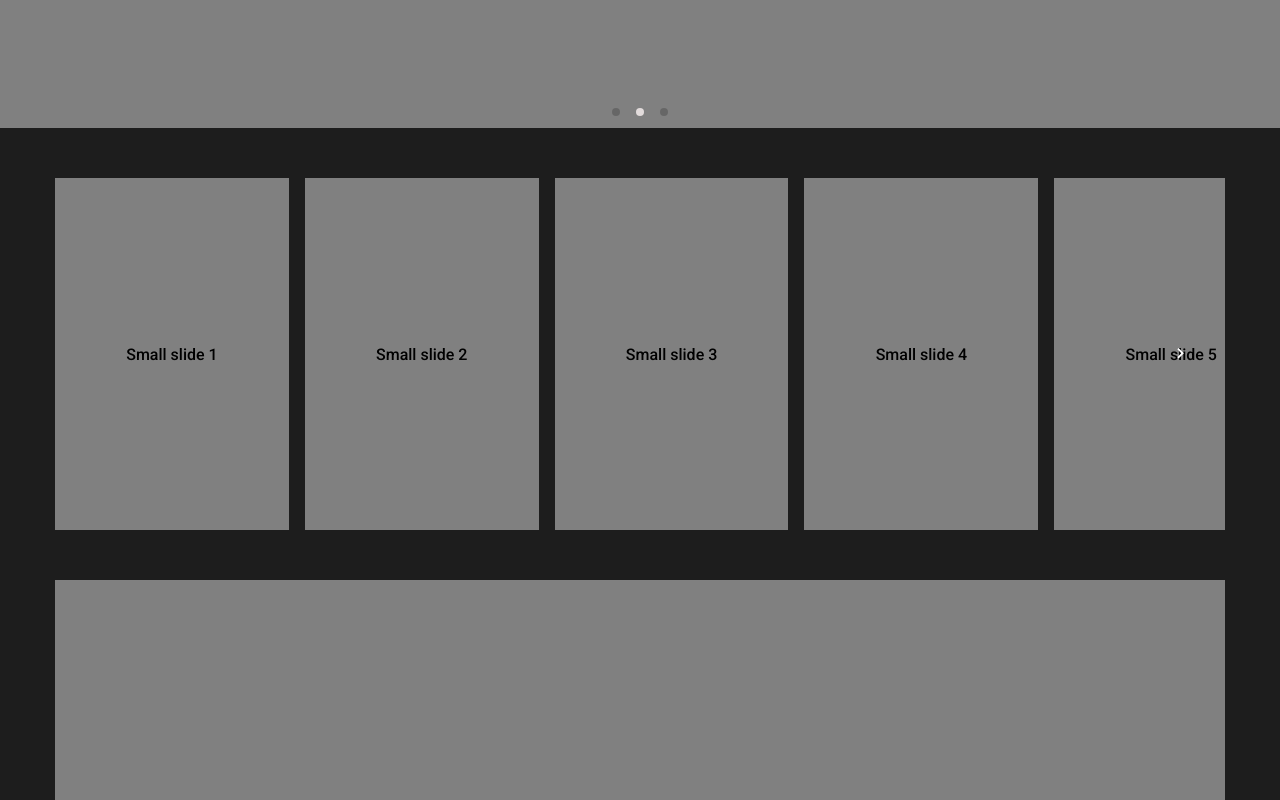
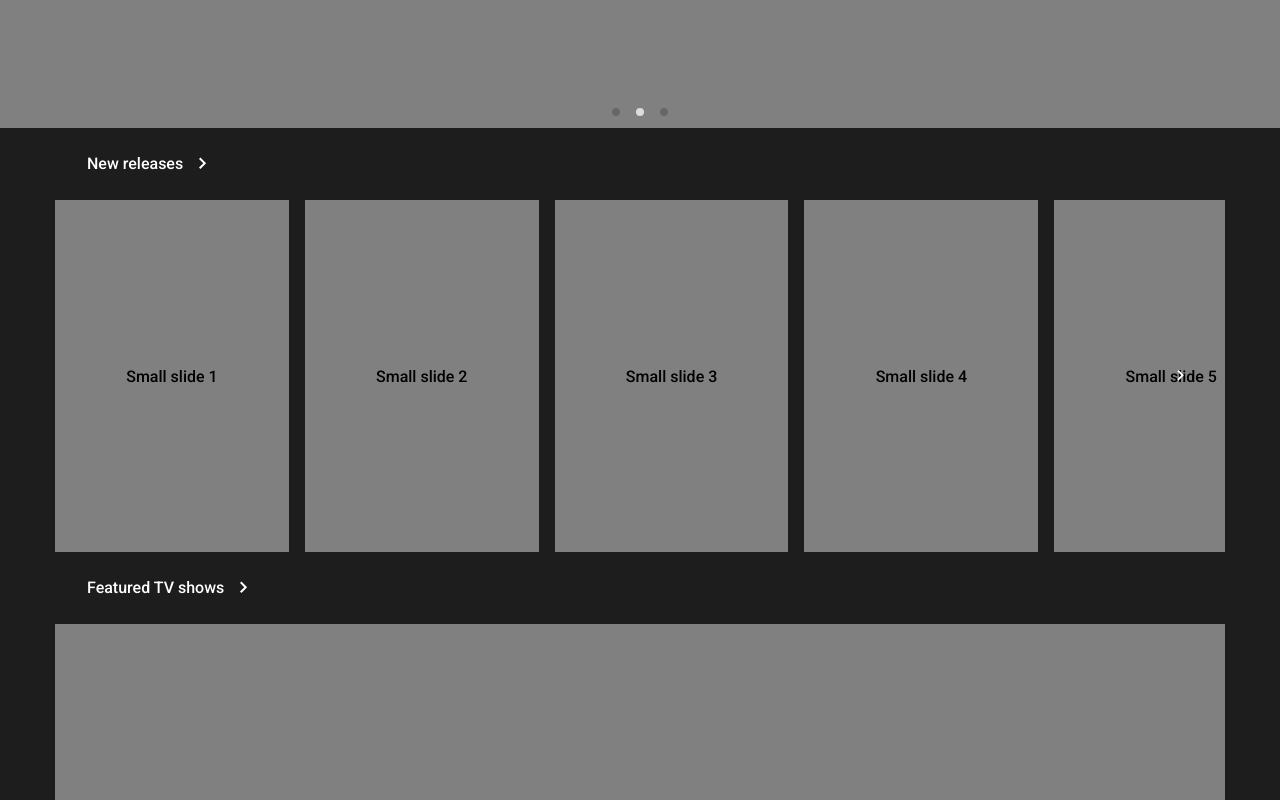
Before and after one commit to mhevyk/react-ts-film-app, a React (Vite) app: page / in a window 1280 px wide. Shown: the part 520-1320 px from the top of the page. Built offline with nearby package versions, Linux system fonts and the light colour scheme.

Commit message:
style: Splitted components by sections in MainPage component

```diff
--- /dev/null
+++ b/src/components/BackdropSlider.tsx
@@ -0,0 +1,14 @@
+import { Slider } from "./Slider";
+
+export function BackdropSlider() {
+  return (
+    <Slider
+      variant="full-screen"
+      slides={[1, 2, 3]}
+      renderSlide={(slide) => `Full-screen slide ${slide}`}
+      pagination
+      navigationControls
+      autoplay
+    />
+  );
+}
--- /dev/null
+++ b/src/components/FeaturedTvSection.tsx
@@ -0,0 +1,15 @@
+import { Section } from "./Section";
+import { Slider } from "./Slider";
+
+export function FeaturedTvSection() {
+  return (
+    <Section title="Featured TV shows" navigatesTo="/featured-tvs">
+      <Slider
+        variant="small"
+        slides={[1, 2, 3, 4, 5, 6, 7, 8, 9]}
+        renderSlide={(slide) => `Mediaum slide ${slide}`}
+        navigationControls
+      />
+    </Section>
+  );
+}
--- /dev/null
+++ b/src/components/NewReleasesSection.tsx
@@ -0,0 +1,15 @@
+import { Section } from "./Section";
+import { Slider } from "./Slider";
+
+export function NewReleasesSection() {
+  return (
+    <Section title="New releases" navigatesTo="/new-releases">
+      <Slider
+        variant="medium"
+        slides={[1, 2, 3, 4, 5, 6, 7, 8, 9]}
+        renderSlide={(slide) => `Small slide ${slide}`}
+        navigationControls
+      />
+    </Section>
+  );
+}
--- a/src/pages/MainPage.tsx
+++ b/src/pages/MainPage.tsx
@@ -1,4 +1,6 @@
-import { Slider } from "@components/Slider";
+import { BackdropSlider } from "@components/BackdropSlider";
+import { FeaturedTvSection } from "@components/FeaturedTvSection";
+import { NewReleasesSection } from "@components/NewReleasesSection";
 import { Navbar } from "@layouts/Navbar";
 import { media } from "@theme/mediaQueries";
 import styled from "styled-components";
@@ -12,16 +14,10 @@ const Header = styled.header`
 const ContentWrapper = styled.div`
   position: relative;
   z-index: 5;
-  padding: 50px 0 0; // TODO: remove top scacing, its just for test
   background-color: rgb(${({ theme }) => theme.colors.backgroundRGB});
 
   ${media.screens.md} {
-    padding: 50px ${({ theme }) => theme.globals.contentContainerSpacing} 0; // TODO: remove top scacing, its just for test
-  }
-
-  & > div {
-    // TODO: remove later, its just for test
-    margin-bottom: 50px;
+    padding: 0 ${({ theme }) => theme.globals.contentContainerSpacing}; // TODO: remove top scacing, its just for test
   }
 `;
 
@@ -30,28 +26,11 @@ export function MainPage() {
     <>
       <Header>
         <Navbar />
-        <Slider
-          variant="full-screen"
-          slides={[1, 2, 3]}
-          renderSlide={(slide) => `Full-screen slide ${slide}`}
-          pagination
-          navigationControls
-          autoplay
-        />
+        <BackdropSlider />
       </Header>
       <ContentWrapper>
-        <Slider
-          variant="medium"
-          slides={[1, 2, 3, 4, 5, 6, 7, 8, 9]}
-          renderSlide={(slide) => `Small slide ${slide}`}
-          navigationControls
-        />
-        <Slider
-          variant="small"
-          slides={[1, 2, 3, 4, 5, 6, 7, 8, 9]}
-          renderSlide={(slide) => `Mediaum slide ${slide}`}
-          navigationControls
-        />
+        <NewReleasesSection />
+        <FeaturedTvSection />
       </ContentWrapper>
     </>
   );
```
